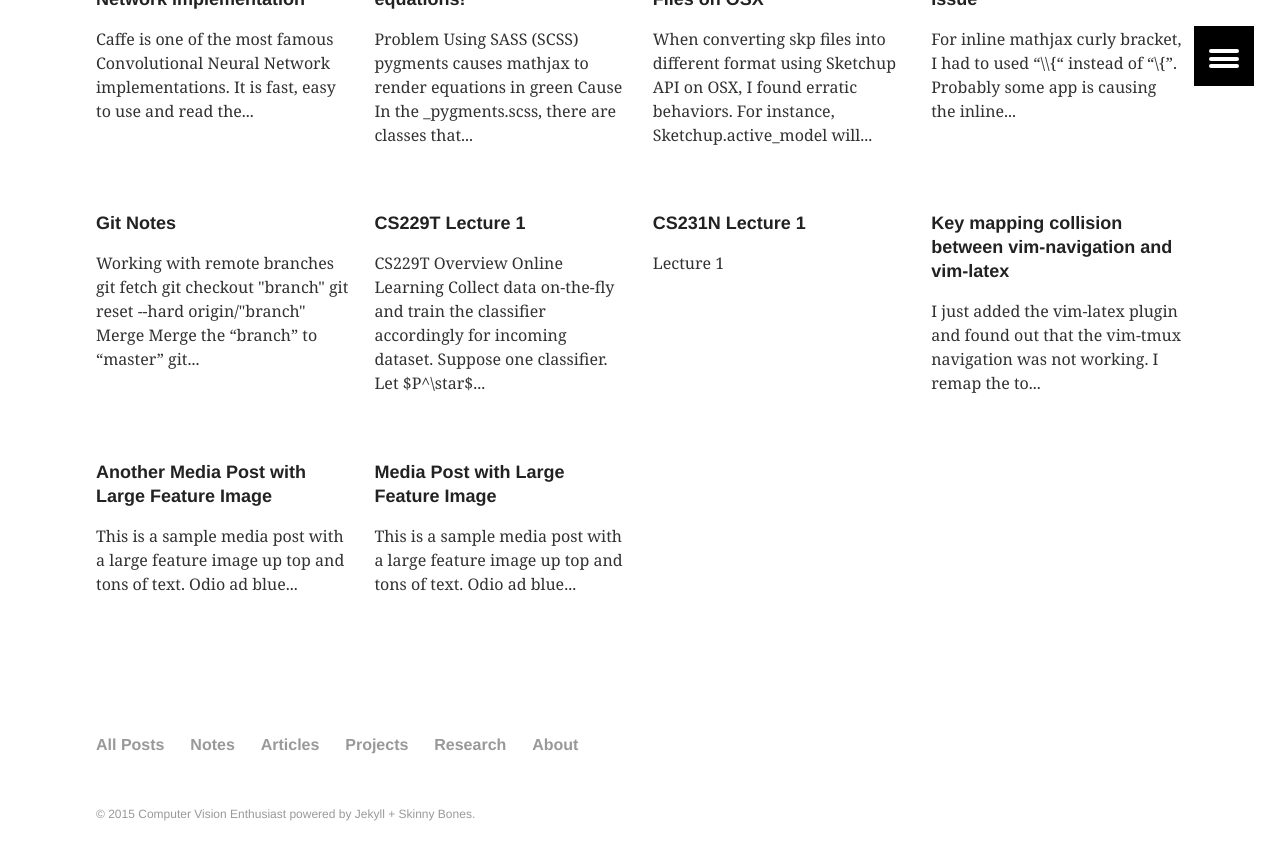
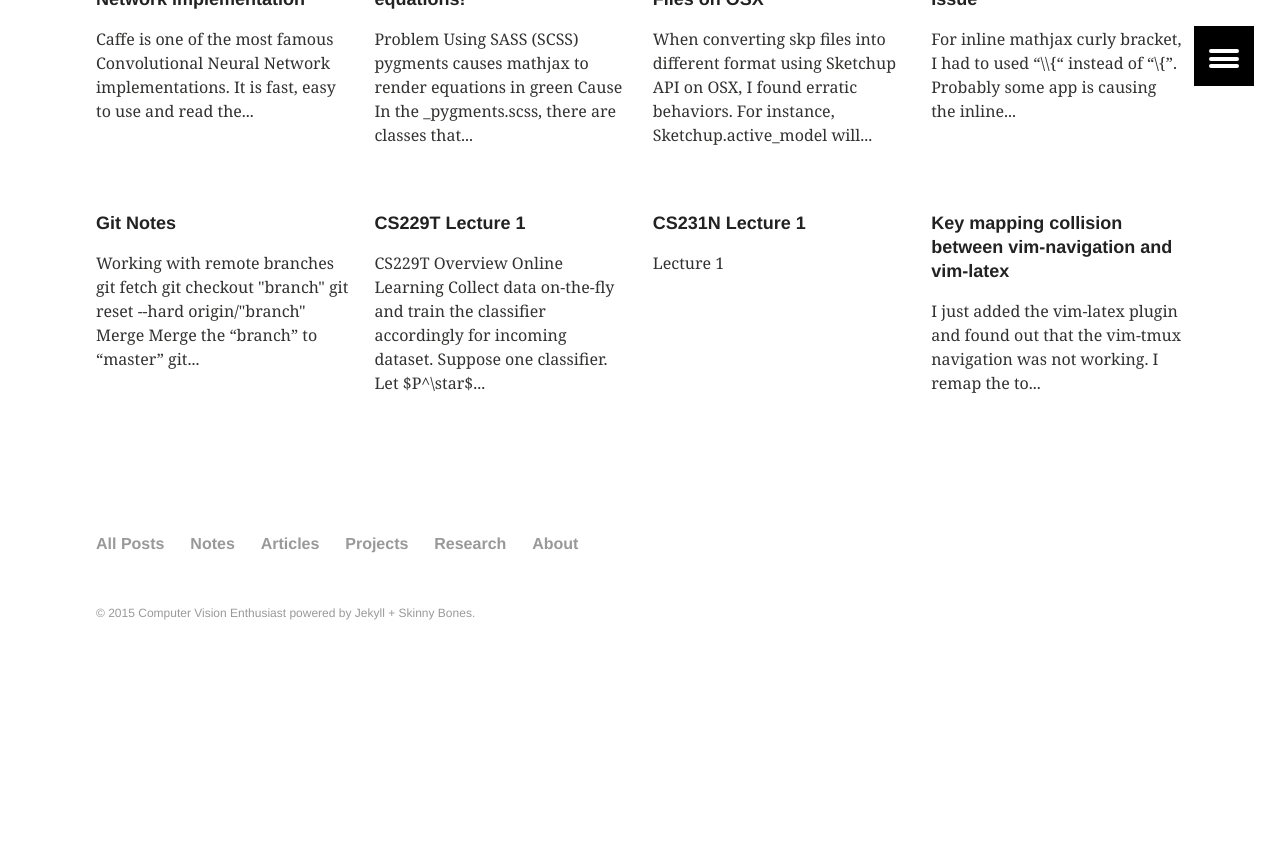
Before and after one commit to antran89/blog, a Jekyll site: the page built from index.html, in a window 1280 px wide and 900 px high, scrolled down 641 px. Shown: the top 860 px of the window. Built offline with Jekyll 4.4.1, drawn with Linux system fonts in a browser that asks for light colours; after the commit the page ends 1340 px from its top, so only the background shows below that; some of the changed lines change nothing that is shown.

Commit message:
media move

```diff
--- a/_config.yml
+++ b/_config.yml
@@ -6,7 +6,7 @@ logo: 120x120.gif
 teaser: 400x250.gif
 locale: en_US
 # For github use the following
-url: http://chrischoy.github.io/blog/
+url: http://chrischoy.github.io/blog
 # For local debugging
 # url:
 
--- a/_posts/media/2014-02-03-sample-media-page.md
+++ /dev/null
@@ -1,23 +0,0 @@
----
-layout: media
-title: "Media Post with Large Feature Image"
-categories: media
-excerpt: "Custom written post descriptions are the way to go... if you're not lazy."
-ads: true
-share: false
-image:
-  feature: lock-1600x800.jpg
-  teaser: lock-400x250.jpg
-  credit: Michael Rose
-  creditlink: http://mademistakes.com
----
-
-This is a sample media post with a large feature image up top and tons of text. Odio ad blue bottle vinyl, 90's narwhal commodo bitters pour-over nostrud. Ugh est hashtag in, fingerstache adipisicing laboris esse Pinterest shabby chic Portland. Shoreditch bicycle rights anim, flexitarian laboris put a bird on it vinyl cupidatat narwhal. Hashtag artisan skateboard, flannel Bushwick nesciunt salvia aute fixie do plaid post-ironic dolor McSweeney's. Cliche pour-over chambray nulla four loko skateboard sapiente hashtag.
-
-### Thundercats Ho!
-
-Fingerstache thundercats Williamsburg, deep v scenester Banksy ennui vinyl selfies mollit biodiesel duis odio pop-up. Banksy 3 wolf moon try-hard, sapiente enim stumptown deep v ad letterpress. Squid beard brunch, exercitation raw denim yr sint direct trade. Raw denim narwhal id, flannel DIY McSweeney's seitan. Letterpress artisan bespoke accusamus, meggings laboris consequat Truffaut qui in seitan. Sustainable cornhole Schlitz, twee Cosby sweater banh mi deep v forage letterpress flannel whatever keffiyeh. Sartorial cred irure, semiotics ethical sed blue bottle nihil letterpress.
-
-Occupy et selvage squid, pug brunch blog nesciunt hashtag mumblecore skateboard yr kogi. Ugh small batch swag four loko. Fap post-ironic qui tote bag farm-to-table american apparel scenester keffiyeh vero, swag non pour-over gentrify authentic pitchfork. Schlitz scenester lo-fi voluptate, tote bag irony bicycle rights pariatur vero Vice freegan wayfarers exercitation nisi shoreditch. Chambray tofu vero sed. Street art swag literally leggings, Cosby sweater mixtape PBR lomo Banksy non in pitchfork ennui McSweeney's selfies. Odd Future Banksy non authentic.
-
-Aliquip enim artisan dolor post-ironic. Pug tote bag Marfa, deserunt pour-over Portland wolf eu odio intelligentsia american apparel ugh ea. Sunt viral et, 3 wolf moon gastropub pug id. Id fashion axe est typewriter, mlkshk Portland art party aute brunch. Sint pork belly Cosby sweater, deep v mumblecore kitsch american apparel. Try-hard direct trade tumblr sint skateboard. Adipisicing bitters excepteur biodiesel, pickled gastropub aute veniam.
--- a/_posts/media/2014-05-10-another-sample-media-page.md
+++ /dev/null
@@ -1,25 +0,0 @@
----
-layout: media
-title: "Another Media Post with Large Feature Image"
-categories: media
-excerpt: "Custom written post descriptions are the way to go... if you're not lazy."
-ads: true
-share: false
-image:
-  feature: branch-1600x800.jpg
-  teaser: branch-400x250.jpg
-  credit: Michael Rose
-  creditlink: http://mademistakes.com
----
-
-This is a sample media post with a large feature image up top and tons of text. Odio ad blue bottle vinyl, 90's narwhal commodo bitters pour-over nostrud. Ugh est hashtag in, fingerstache adipisicing laboris esse Pinterest shabby chic Portland. Shoreditch bicycle rights anim, flexitarian laboris put a bird on it vinyl cupidatat narwhal. Hashtag artisan skateboard, flannel Bushwick nesciunt salvia aute fixie do plaid post-ironic dolor McSweeney's. Cliche pour-over chambray nulla four loko skateboard sapiente hashtag.
-
-## Thundercats Ho!
-
-Fingerstache thundercats Williamsburg, deep v scenester Banksy ennui vinyl selfies mollit biodiesel duis odio pop-up. Banksy 3 wolf moon try-hard, sapiente enim stumptown deep v ad letterpress. Squid beard brunch, exercitation raw denim yr sint direct trade. Raw denim narwhal id, flannel DIY McSweeney's seitan. Letterpress artisan bespoke accusamus, meggings laboris consequat Truffaut qui in seitan. Sustainable cornhole Schlitz, twee Cosby sweater banh mi deep v forage letterpress flannel whatever keffiyeh. Sartorial cred irure, semiotics ethical sed blue bottle nihil letterpress.
-
-## Tools Used
-
-Occupy et selvage squid, pug brunch blog nesciunt hashtag mumblecore skateboard yr kogi. Ugh small batch swag four loko. Fap post-ironic qui tote bag farm-to-table american apparel scenester keffiyeh vero, swag non pour-over gentrify authentic pitchfork. Schlitz scenester lo-fi voluptate, tote bag irony bicycle rights pariatur vero Vice freegan wayfarers exercitation nisi shoreditch. Chambray tofu vero sed. Street art swag literally leggings, Cosby sweater mixtape PBR lomo Banksy non in pitchfork ennui McSweeney's selfies. Odd Future Banksy non authentic.
-
-Aliquip enim artisan dolor post-ironic. Pug tote bag Marfa, deserunt pour-over Portland wolf eu odio intelligentsia american apparel ugh ea. Sunt viral et, 3 wolf moon gastropub pug id. Id fashion axe est typewriter, mlkshk Portland art party aute brunch. Sint pork belly Cosby sweater, deep v mumblecore kitsch american apparel. Try-hard direct trade tumblr sint skateboard. Adipisicing bitters excepteur biodiesel, pickled gastropub aute veniam.
```
